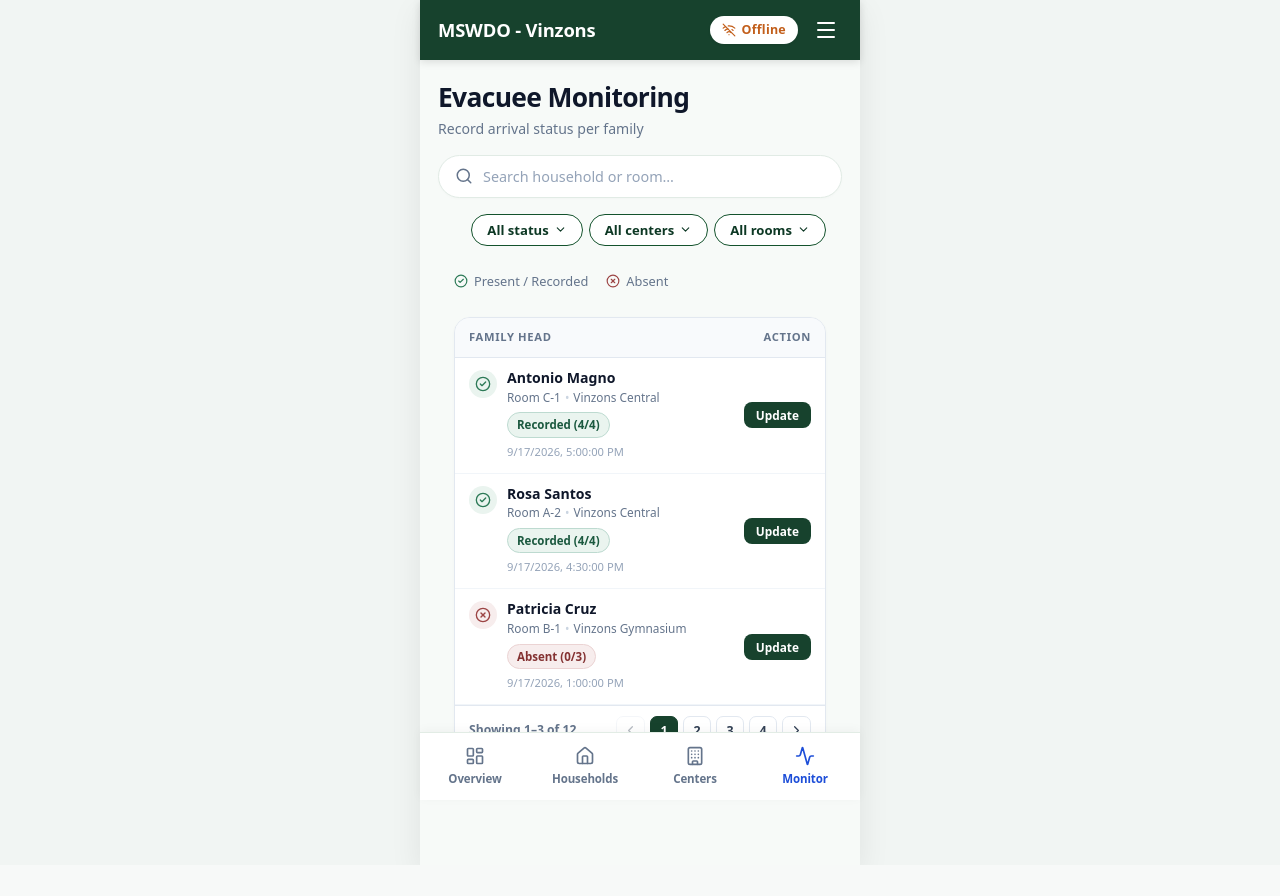
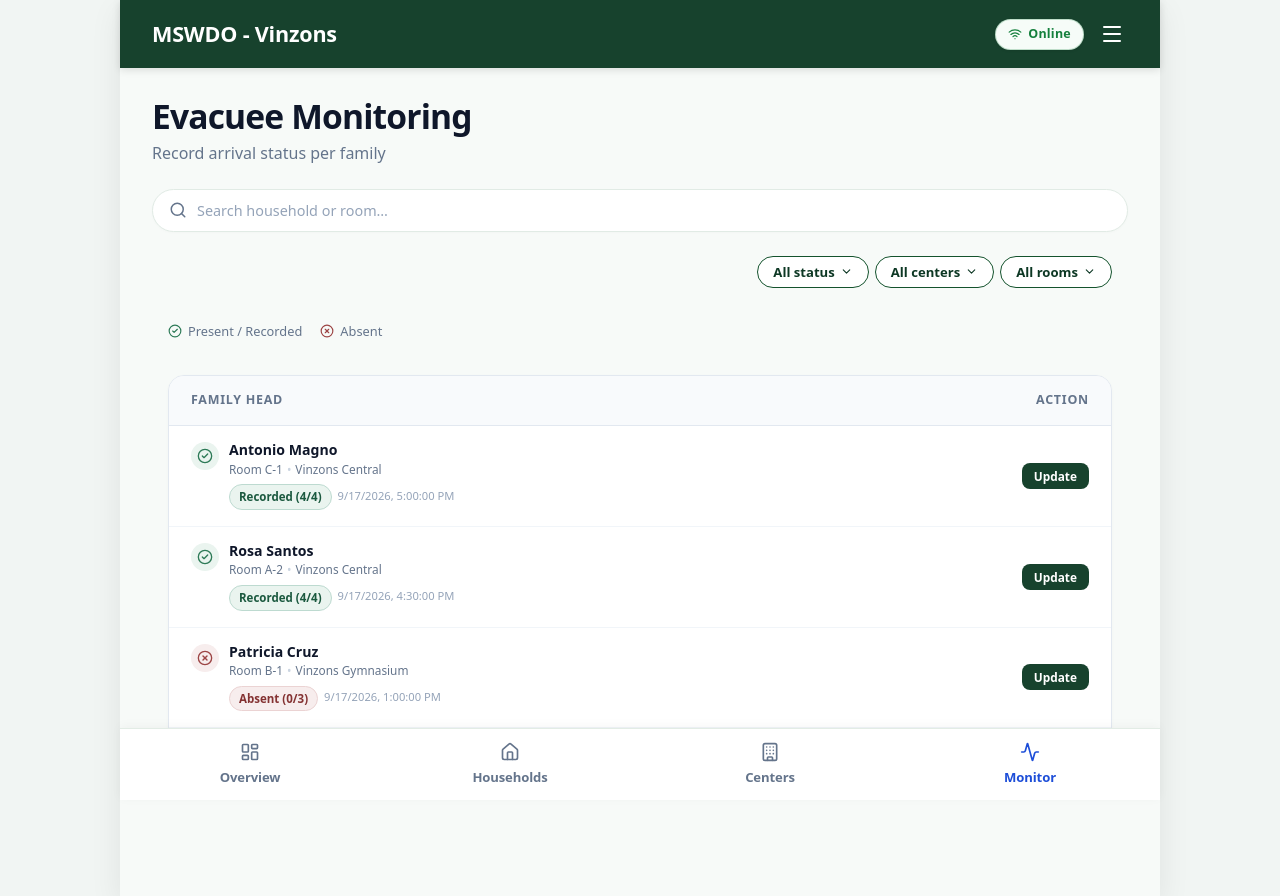
Before and after one commit to shironxiao/mswdo-vinzons, a React (Vite) app: page /mobile/monitor in a window 1280 px wide. Before the commit the page ends 865 px from the top, so only its background shows below. Built offline with nearby package versions, Linux system fonts and the light colour scheme.

Commit message:
responsivenessi n all sectionm

```diff
--- a/src/layouts/mobile/MobileLayout.css
+++ b/src/layouts/mobile/MobileLayout.css
@@ -1,7 +1,24 @@
 /* ==========================================================
    Mobile Layout Styles
    Unified container, Topbar, and Bottom Navigation Bar
+   Responsive across Mobile, Tablet, and Desktop viewports
    ========================================================== */
+
+:root {
+  --mobile-shell-max-width: 480px;
+}
+
+@media (min-width: 640px) {
+  :root {
+    --mobile-shell-max-width: 768px;
+  }
+}
+
+@media (min-width: 1024px) {
+  :root {
+    --mobile-shell-max-width: 1040px;
+  }
+}
 
 .vin-mobile-root {
   min-height: 100vh;
@@ -16,7 +33,7 @@
 
 .vin-mobile-shell {
   width: 100%;
-  max-width: 440px;
+  max-width: var(--mobile-shell-max-width);
   min-height: 100vh;
   background-color: #f7faf8;
   display: flex;
@@ -24,6 +41,7 @@
   box-shadow: 0 10px 30px rgba(0, 0, 0, 0.08);
   position: relative;
   box-sizing: border-box;
+  transition: max-width 0.2s ease;
 }
 
 /* ---------------------------------------------------------
@@ -63,7 +81,6 @@
   align-items: center;
   gap: 6px;
   background-color: #ffffff;
-  color: #c25e1a;
   padding: 5px 12px;
   border-radius: 9999px;
   font-size: 0.78rem;
@@ -71,10 +88,19 @@
   letter-spacing: 0.02em;
   box-shadow: 0 1px 3px rgba(0, 0, 0, 0.08);
   user-select: none;
+  transition: all 0.2s ease;
+}
+
+.vin-mobile-status-pill.offline {
+  color: #c25e1a;
+  border: 1px solid rgba(194, 94, 26, 0.25);
+  background-color: #fffaf5;
 }
 
 .vin-mobile-status-pill.online {
   color: #15803d;
+  border: 1px solid rgba(21, 128, 61, 0.25);
+  background-color: #f6fcf8;
 }
 
 /* Hamburger button */
@@ -244,7 +270,7 @@
   left: 50%;
   transform: translateX(-50%);
   width: 100%;
-  max-width: 440px;
+  max-width: var(--mobile-shell-max-width);
   height: 68px;
   background-color: #ffffff;
   border-top: 1px solid #e2ece5;
@@ -254,6 +280,7 @@
   z-index: 40;
   box-sizing: border-box;
   box-shadow: 0 -2px 10px rgba(0, 0, 0, 0.04);
+  transition: max-width 0.2s ease;
 }
 
 .vin-mobile-nav-item {
@@ -288,3 +315,44 @@
 .vin-mobile-nav-label {
   letter-spacing: -0.01em;
 }
+
+/* ---------------------------------------------------------
+   Tablet & Desktop Responsive Layout Tweaks
+   --------------------------------------------------------- */
+@media (min-width: 640px) {
+  .vin-mobile-topbar {
+    padding: 16px 24px;
+  }
+  .vin-mobile-brand-title {
+    font-size: 1.25rem;
+  }
+  .vin-mobile-content {
+    padding: 24px 24px 94px 24px;
+  }
+  .vin-mobile-bottom-nav {
+    height: 70px;
+  }
+  .vin-mobile-nav-item {
+    font-size: 0.78rem;
+    gap: 5px;
+  }
+}
+
+@media (min-width: 1024px) {
+  .vin-mobile-topbar {
+    padding: 18px 32px;
+  }
+  .vin-mobile-brand-title {
+    font-size: 1.35rem;
+  }
+  .vin-mobile-content {
+    padding: 28px 32px 98px 32px;
+  }
+  .vin-mobile-bottom-nav {
+    height: 72px;
+  }
+  .vin-mobile-nav-item {
+    font-size: 0.82rem;
+    gap: 6px;
+  }
+}
--- a/src/layouts/mobile/MobileLayout.jsx
+++ b/src/layouts/mobile/MobileLayout.jsx
@@ -1,8 +1,9 @@
-import { useState } from 'react';
+import { useState, useEffect } from 'react';
 import { Outlet, NavLink, useNavigate } from 'react-router-dom';
 import {
   Menu,
   X,
+  Wifi,
   WifiOff,
   User,
   FileText,
@@ -16,7 +17,26 @@ import './MobileLayout.css';
 export default function MobileLayout({ children }) {
   const navigate = useNavigate();
   const [drawerOpen, setDrawerOpen] = useState(false);
-  const isOffline = true; // UI indicator matching screenshot
+
+  // Dynamic Online/Offline detector
+  const [isOnline, setIsOnline] = useState(
+    typeof navigator !== 'undefined' && typeof navigator.onLine === 'boolean'
+      ? navigator.onLine
+      : true
+  );
+
+  useEffect(() => {
+    const handleOnline = () => setIsOnline(true);
+    const handleOffline = () => setIsOnline(false);
+
+    window.addEventListener('online', handleOnline);
+    window.addEventListener('offline', handleOffline);
+
+    return () => {
+      window.removeEventListener('online', handleOnline);
+      window.removeEventListener('offline', handleOffline);
+    };
+  }, []);
 
   const handleLogout = () => {
     if (confirm('Are you sure you want to log out?')) {
@@ -37,9 +57,9 @@ export default function MobileLayout({ children }) {
           <h1 className="vin-mobile-brand-title">MSWDO - Vinzons</h1>
 
           <div className="vin-mobile-topbar-actions">
-            <div className={`vin-mobile-status-pill ${isOffline ? 'offline' : 'online'}`}>
-              <WifiOff size={14} />
-              <span>Offline</span>
+            <div className={`vin-mobile-status-pill ${isOnline ? 'online' : 'offline'}`}>
+              {isOnline ? <Wifi size={14} /> : <WifiOff size={14} />}
+              <span>{isOnline ? 'Online' : 'Offline'}</span>
             </div>
 
             <button
--- a/src/pages/Mobile/MobileCenters.css
+++ b/src/pages/Mobile/MobileCenters.css
@@ -24,12 +24,12 @@
 .vin-ctr-dot.gray  { background: #94a3b8; }
 
 /* ──────────────────────────────────────────────
-   Status Filter Pills Row (Dynamically adjustable)
+   Status Filter Pills Row (Dynamically adjustable, no cut-off)
    ────────────────────────────────────────────── */
 .vin-ctr-status-pills-row {
   display: flex;
   align-items: center;
-  gap: 6px;
+  gap: 8px;
   padding: 4px 16px 12px;
   width: 100%;
   box-sizing: border-box;
@@ -41,13 +41,13 @@
   display: inline-flex;
   align-items: center;
   justify-content: center;
-  gap: 4px;
+  gap: 6px;
   background: #ffffff;
   border: 1.5px solid #e2e8f0;
   border-radius: 9999px;
-  padding: 7px 4px;
-  font-size: 0.78rem;
-  font-weight: 600;
+  padding: 8px 6px;
+  font-size: 0.82rem;
+  font-weight: 700;
   color: #475569;
   cursor: pointer;
   white-space: nowrap;
@@ -72,8 +72,8 @@
 
 .vin-ctr-pill-dot {
   display: inline-block;
-  width: 7px;
-  height: 7px;
+  width: 8px;
+  height: 8px;
   border-radius: 50%;
   flex-shrink: 0;
 }
@@ -89,44 +89,22 @@
 
 .vin-ctr-pill-label {
   line-height: 1;
-  overflow: hidden;
-  text-overflow: ellipsis;
 }
-
-.vin-ctr-pill-count {
-  font-size: 0.78rem;
-  font-weight: 800;
-  opacity: 0.85;
-  flex-shrink: 0;
-}
-
-.vin-ctr-status-pill.active .vin-ctr-pill-count { opacity: 1; }
 
 /* Responsive adjustments for narrow screens */
 @media (max-width: 380px) {
   .vin-ctr-status-pills-row {
     padding: 4px 12px 10px;
+    gap: 5px;
+  }
+  .vin-ctr-status-pill {
+    padding: 7px 4px;
+    font-size: 0.76rem;
     gap: 4px;
   }
-  .vin-ctr-status-pill {
-    padding: 6px 2px;
-    font-size: 0.72rem;
-    gap: 3px;
-  }
   .vin-ctr-pill-dot {
-    width: 6px;
-    height: 6px;
-  }
-  .vin-ctr-pill-count {
-    font-size: 0.72rem;
-  }
-}
-
-@media (max-width: 330px) {
-  .vin-ctr-status-pill {
-    font-size: 0.67rem;
-    padding: 5px 1px;
-    gap: 2px;
+    width: 7px;
+    height: 7px;
   }
 }
 
--- a/src/pages/Mobile/MobileCenters.jsx
+++ b/src/pages/Mobile/MobileCenters.jsx
@@ -299,12 +299,6 @@ export default function MobileCenters() {
   const [selectedCenter, setSelectedCenter] = useState(null);
   const [newCenter, setNewCenter] = useState({ name: '', location: '', rooms: '5' });
 
-  /* ── Status counts for pill labels ── */
-  const allCount       = centers.filter((c) => search ? (c.name.toLowerCase().includes(search.toLowerCase()) || c.location.toLowerCase().includes(search.toLowerCase())) : true).length;
-  const availableCount = centers.filter((c) => centerStatusLabel(c) === 'Available').length;
-  const occupiedCount  = centers.filter((c) => centerStatusLabel(c) === 'Occupied').length;
-  const emptyCount     = centers.filter((c) => centerStatusLabel(c) === 'Empty').length;
-
   /* ── Filter & Search ── */
   const filtered = centers.filter((c) => {
     const matchSearch =
@@ -350,12 +344,12 @@ export default function MobileCenters() {
     setIsAddOpen(false);
   };
 
-  /* Status filter pill options */
+  /* Status filter pill options (no numbers inside pills to prevent cutting off) */
   const STATUS_PILLS = [
-    { id: 'All',       label: 'All',       count: centers.length, dotClass: null },
-    { id: 'Available', label: 'Available', count: availableCount, dotClass: 'green' },
-    { id: 'Occupied',  label: 'Occupied',  count: occupiedCount,  dotClass: 'red'   },
-    { id: 'Empty',     label: 'Empty',     count: emptyCount,     dotClass: 'gray'  },
+    { id: 'All',       label: 'All',       dotClass: null },
+    { id: 'Available', label: 'Available', dotClass: 'green' },
+    { id: 'Occupied',  label: 'Occupied',  dotClass: 'red'   },
+    { id: 'Empty',     label: 'Empty',     dotClass: 'gray'  },
   ];
 
   return (
@@ -381,7 +375,7 @@ export default function MobileCenters() {
         />
       </div>
 
-      {/* ── Status Filter Pills (like the image reference) ── */}
+      {/* ── Status Filter Pills (Clean pills without numbers) ── */}
       <div className="vin-ctr-status-pills-row">
         {STATUS_PILLS.map((pill) => (
           <button
@@ -394,7 +388,6 @@ export default function MobileCenters() {
               <span className={`vin-ctr-pill-dot ${pill.dotClass}`} />
             )}
             <span className="vin-ctr-pill-label">{pill.label}</span>
-            <span className="vin-ctr-pill-count">·{pill.count}</span>
           </button>
         ))}
       </div>
--- a/src/pages/Mobile/MobileCommon.css
+++ b/src/pages/Mobile/MobileCommon.css
@@ -654,3 +654,52 @@
 .vin-mon-ratio.absent {
   color: #843232;
 }
+
+/* ==========================================================
+   Responsive Breakpoints for Desktop, Tablet, and Mobile
+   (Home, Household, Center, Monitor sections)
+   ========================================================== */
+@media (min-width: 640px) {
+  .vin-mob-page {
+    gap: 20px;
+  }
+  .vin-mob-title {
+    font-size: 1.85rem;
+  }
+  .vin-mob-subtitle {
+    font-size: 0.95rem;
+  }
+  /* Home: 4-column metric cards on tablet and desktop */
+  .vin-mob-metrics-grid {
+    grid-template-columns: repeat(4, 1fr);
+    gap: 16px;
+  }
+  .vin-mob-table th {
+    padding: 13px 18px;
+    font-size: 0.74rem;
+  }
+  .vin-mob-table td {
+    padding: 14px 18px;
+    font-size: 0.88rem;
+  }
+}
+
+@media (min-width: 1024px) {
+  .vin-mob-page {
+    gap: 24px;
+  }
+  .vin-mob-title {
+    font-size: 2.1rem;
+  }
+  .vin-mob-subtitle {
+    font-size: 1rem;
+  }
+  .vin-mob-table th {
+    padding: 15px 22px;
+    font-size: 0.78rem;
+  }
+  .vin-mob-table td {
+    padding: 16px 22px;
+    font-size: 0.92rem;
+  }
+}
--- a/src/pages/Mobile/MobileHouseholds.css
+++ b/src/pages/Mobile/MobileHouseholds.css
@@ -959,7 +959,7 @@
 /* White Bottom Sheet Panel */
 .vin-hh-filter-sheet {
   width: 100%;
-  max-width: 440px;
+  max-width: 540px;
   background-color: #ffffff;
   color: #0f172a;
   border-top-left-radius: 24px;
@@ -1174,7 +1174,7 @@
 
 .vin-center-picker-sheet {
   width: 100%;
-  max-width: 440px;
+  max-width: 540px;
   max-height: 86vh;
   background-color: #ffffff;
   color: #0f172a;
--- a/src/pages/Mobile/MobileSubpages.css
+++ b/src/pages/Mobile/MobileSubpages.css
@@ -241,7 +241,7 @@
 
 .vin-mob-sheet-content {
   width: 100%;
-  max-width: 440px;
+  max-width: 540px;
   max-height: 92vh;
   background-color: #ffffff;
   border-top-left-radius: 24px;
```
